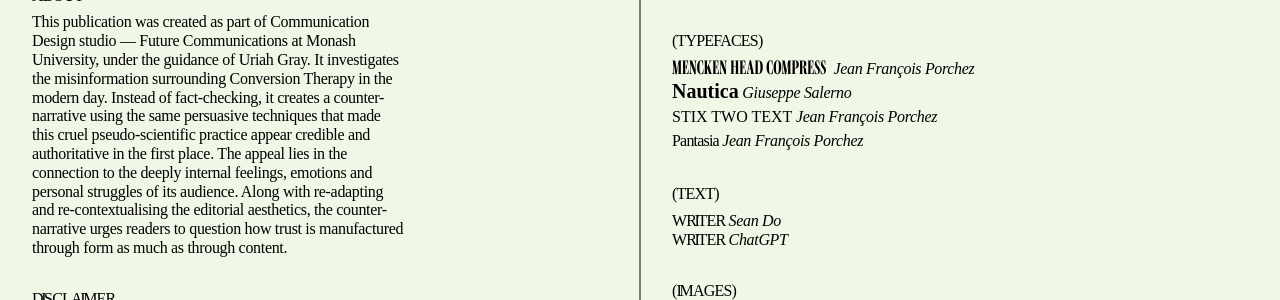
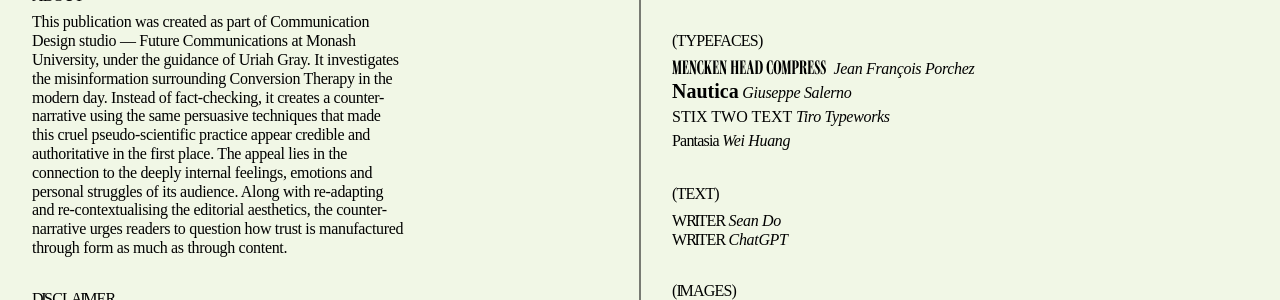
Before and after one commit to sean-do/sean-do.github.io, a Jekyll site: the page built from pages/colophon.html, in a window 1280 px wide. Shown: the part 369-669 px from the top of the page. Built offline with Jekyll 4.4.1, drawn with Linux system fonts in a browser that asks for light colours; some web fonts are replaced.

Commit message:
fix typeface info (colophon)

```diff
--- a/pages/colophon.html
+++ b/pages/colophon.html
@@ -54,9 +54,9 @@ permalink: /colophon/
 				><i class="text-caption-serif">&nbsp;Giuseppe Salerno</i>
 			</li>
 			<li style="font-family: 'STIX Two Text'; letter-spacing: normal">
-				STIX TWO TEXT <i class="text-caption-serif">Jean François Porchez</i>
+				STIX TWO TEXT <i class="text-caption-serif">Tiro Typeworks</i>
 			</li>
-			<li>Pantasia <i class="text-caption-serif">Jean François Porchez</i></li>
+			<li>Pantasia <i class="text-caption-serif">Wei Huang</i></li>
 		</ul>
 		<ul class="grid__item grid__item--2-col text-subheading">
 			<h4>(TEXT)</h4>
```
